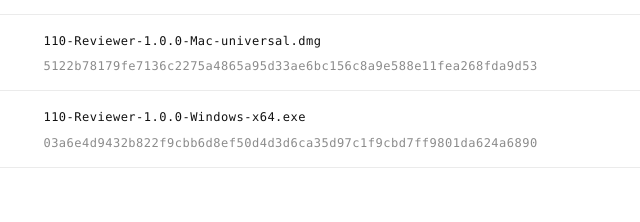
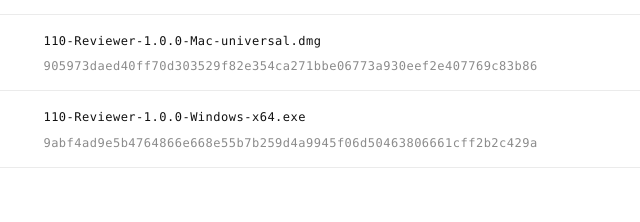
Before and after one commit to it626goo-ai/stucke110, a plain HTML site: page download/index.html in a window 1280 px wide. Shown: the part 1613-1835 px from the top of the page, 394-1034 px from the left. Drawn offline with Linux system fonts and the light colour scheme.

Commit message:
Reviewer 1.0.0 の差し替えたファイルに合わせて、SHA-256 とサイズを更新
Co-Authored-By: Claude Opus 5.5 <noreply@anthropic.com>
Claude-Session: https://claude.ai/code/session_01MqptvmQF8J4FrRxsByt8LF

```diff
--- a/download/index.html
+++ b/download/index.html
@@ -32,7 +32,7 @@
 <div class="reveal"><span class="label">03</span><h3>プライバシー</h3><p>どのアプリも通信を行いません。更新は、このページから新しい版をダウンロードしてください。ダウンロードと使用は、<a href="../terms/index.html">利用規約</a>への同意を前提とします。</p></div>
 </div>
 <div class="sums reveal"><span class="label">SHA-256</span><h3>ファイルの確認</h3><p>落としたファイルが配布したものと同じかは、SHA-256 の値で確かめられます。Mac は「ターミナル」で <code>shasum -a 256 </code>に続けてファイルをドラッグ、Windows は PowerShell で <code>Get-FileHash </code>に続けてファイルのパスを入れて実行し、出てきた値が下の表と一致すれば本物です。</p>
-<div class="table-scroll"><table><tbody><tr><td>110 Plan 1.0.0</td><td>Mac</td><td><code>110-Plan-1.0.0-Mac-universal.dmg</code><br><code class="hash">fe4d48c669e20fa64ba58fb959a6e2e5e6d3b79eccec6a852ba07de1932d2086</code></td></tr><tr><td>110 Plan 1.0.0</td><td>Windows</td><td><code>110-Plan-1.0.0-Windows-x64.exe</code><br><code class="hash">6ca11c9950d72a5d5f5c9a328b07302b0457b04a2b0ba40205b4a9b06ebbb70a</code></td></tr><tr><td>110 QDA 1.2.0</td><td>Mac</td><td><code>110-QDA-1.2.0-Mac-universal.dmg</code><br><code class="hash">129b61eed50577177d282b225d252d02d8a3f96f44f6b94d8c1634b6a7857aaa</code></td></tr><tr><td>110 QDA 1.2.0</td><td>Windows</td><td><code>110-QDA-1.2.0-Windows-x64.exe</code><br><code class="hash">bfb088300c9ef535ced03f5b14d48e138eeef98dbdc8343313c5ab7a9d6cb18d</code></td></tr><tr><td>110 Reviewer 1.0.0</td><td>Mac</td><td><code>110-Reviewer-1.0.0-Mac-universal.dmg</code><br><code class="hash">5122b78179fe7136c2275a4865a95d33ae6bc156c8a9e588e11fea268fda9d53</code></td></tr><tr><td>110 Reviewer 1.0.0</td><td>Windows</td><td><code>110-Reviewer-1.0.0-Windows-x64.exe</code><br><code class="hash">03a6e4d9432b822f9cbb6d8ef50d4d3d6ca35d97c1f9cbd7ff9801da624a6890</code></td></tr></tbody></table></div></div>
+<div class="table-scroll"><table><tbody><tr><td>110 Plan 1.0.0</td><td>Mac</td><td><code>110-Plan-1.0.0-Mac-universal.dmg</code><br><code class="hash">fe4d48c669e20fa64ba58fb959a6e2e5e6d3b79eccec6a852ba07de1932d2086</code></td></tr><tr><td>110 Plan 1.0.0</td><td>Windows</td><td><code>110-Plan-1.0.0-Windows-x64.exe</code><br><code class="hash">6ca11c9950d72a5d5f5c9a328b07302b0457b04a2b0ba40205b4a9b06ebbb70a</code></td></tr><tr><td>110 QDA 1.2.0</td><td>Mac</td><td><code>110-QDA-1.2.0-Mac-universal.dmg</code><br><code class="hash">129b61eed50577177d282b225d252d02d8a3f96f44f6b94d8c1634b6a7857aaa</code></td></tr><tr><td>110 QDA 1.2.0</td><td>Windows</td><td><code>110-QDA-1.2.0-Windows-x64.exe</code><br><code class="hash">bfb088300c9ef535ced03f5b14d48e138eeef98dbdc8343313c5ab7a9d6cb18d</code></td></tr><tr><td>110 Reviewer 1.0.0</td><td>Mac</td><td><code>110-Reviewer-1.0.0-Mac-universal.dmg</code><br><code class="hash">905973daed40ff70d303529f82e354ca271bbe06773a930eef2e407769c83b86</code></td></tr><tr><td>110 Reviewer 1.0.0</td><td>Windows</td><td><code>110-Reviewer-1.0.0-Windows-x64.exe</code><br><code class="hash">9abf4ad9e5b4764866e668e55b7b259d4a9945f06d50463806661cff2b2c429a</code></td></tr></tbody></table></div></div>
 </div></section>
 
 </main>
```
Also changed, not shown: assets/img/shots/reviewer-project-tree.jpg, assets/img/shots/reviewer-reading.jpg, assets/img/shots/reviewer-shelf.jpg.
